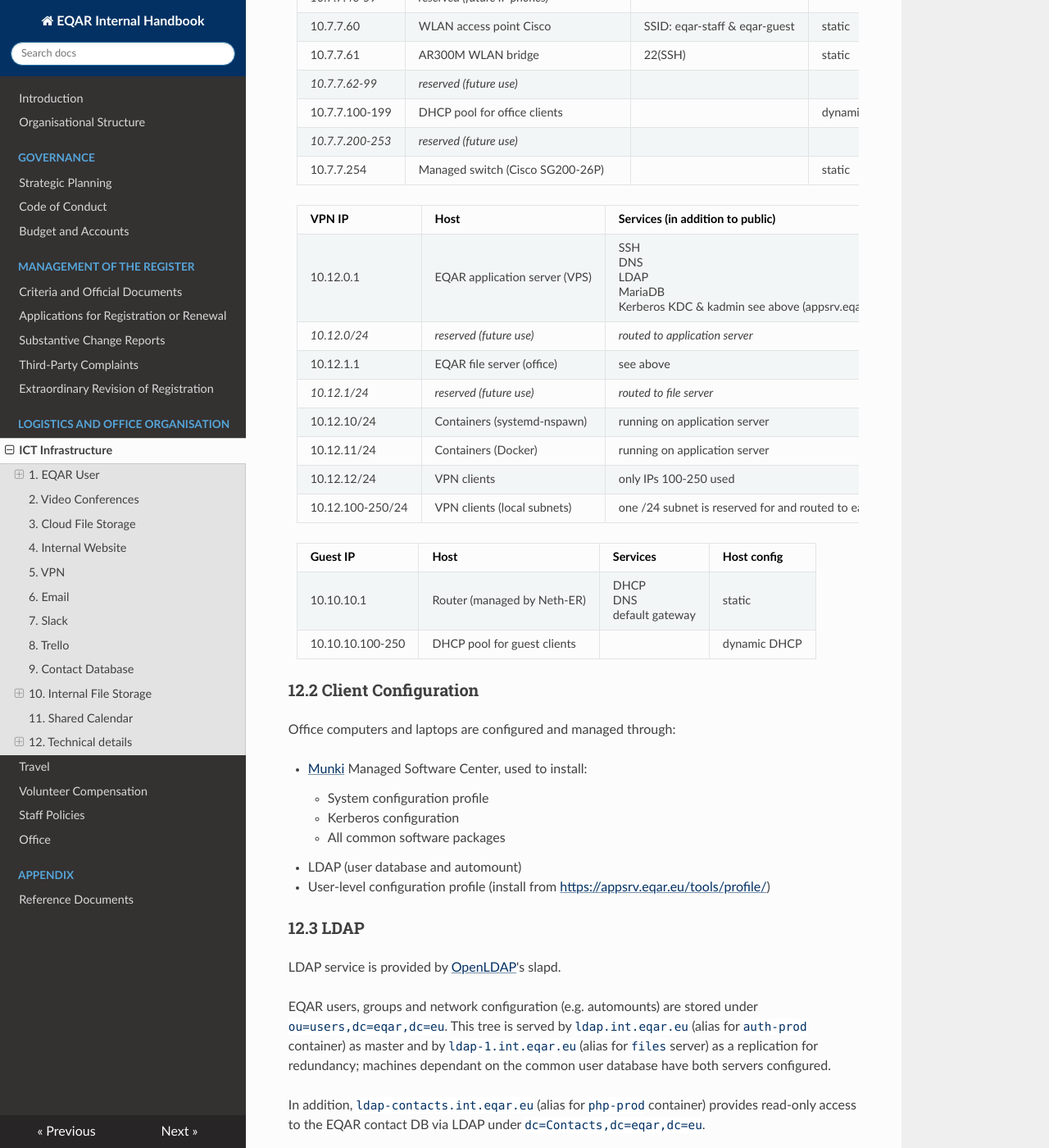
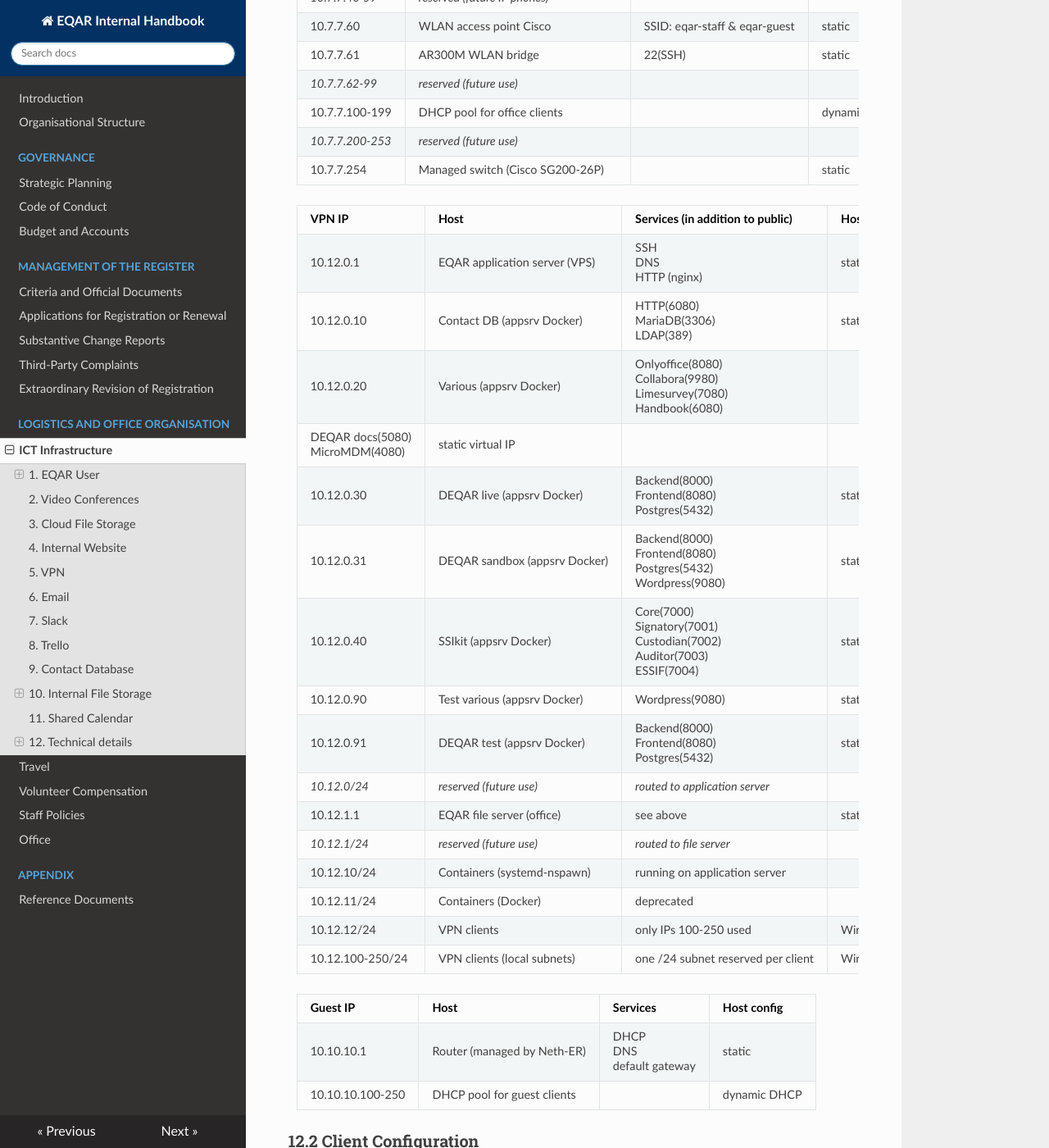
Before and after one commit to EQAR/internal-handbook, an MkDocs documentation site: the page built from docs/admin-it.md, in a window 1280 px wide and 1400 px high, scrolled down 15731 px. Shown: the whole window at 82% size. Built offline with MkDocs 1.6.1, drawn with Linux system fonts in a browser that asks for light colours; nearby versions of some CDN libraries.

Commit message:
update IP address table & chart

```diff
--- a/docs/admin-it.md
+++ b/docs/admin-it.md
@@ -454,14 +454,22 @@ The following tables summarise the statically and dynamically assigned IP addres
 
 | VPN IP            | Host                          | Services (in addition to public)                                                          | Host config       |
 | ----------------- | ----------------------------- | ----------------------------------------------------------------------------------------- | ----------------- |
-| 10.12.0.1         | EQAR application server (VPS) | SSH<br />DNS<br />LDAP<br />MariaDB<br />Kerberos KDC & kadmin see above (appsrv.eqar.eu) | static            |
+| 10.12.0.1         | EQAR application server (VPS) | SSH<br />DNS<br />HTTP (nginx)                                                            | static            |
+| 10.12.0.10        | Contact DB (appsrv Docker)    | HTTP(6080)<br />MariaDB(3306)<br />LDAP(389)                                              | static virtual IP |
+| 10.12.0.20        | Various (appsrv Docker)       | Onlyoffice(8080)<br />Collabora(9980)<br />Limesurvey(7080)<br />Handbook(6080)<br />
+                                                      DEQAR docs(5080)<br />MicroMDM(4080)                                                      | static virtual IP |
+| 10.12.0.30        | DEQAR live (appsrv Docker)    | Backend(8000)<br />Frontend(8080)<br />Postgres(5432)                                     | static virtual IP |
+| 10.12.0.31        | DEQAR sandbox (appsrv Docker) | Backend(8000)<br />Frontend(8080)<br />Postgres(5432)<br />Wordpress(9080)                | static virtual IP |
+| 10.12.0.40        | SSIkit (appsrv Docker)        | Core(7000)<br />Signatory(7001)<br />Custodian(7002)<br />Auditor(7003)<br />ESSIF(7004)  | static virtual IP |
+| 10.12.0.90        | Test various (appsrv Docker)  | Wordpress(9080)                                                                           | static virtual IP |
+| 10.12.0.91        | DEQAR test (appsrv Docker)    | Backend(8000)<br />Frontend(8080)<br />Postgres(5432)                                     | static virtual IP |
 | _10.12.0/24_      | _reserved (future use)_       | _routed to application server_                                                            |                   |
-| 10.12.1.1         | EQAR file server (office)     | see above                                                                                  | static           |
+| 10.12.1.1         | EQAR file server (office)     | see above                                                                                 | static            |
 | _10.12.1/24_      | _reserved (future use)_       | _routed to file server_                                                                   |                   |
 | 10.12.10/24       | Containers (systemd-nspawn)   | running on application server                                                             |                   |
-| 10.12.11/24       | Containers (Docker)           | running on application server                                                             |                   |
-| 10.12.12/24       | VPN clients                   | only IPs 100-250 used                                                                     |                   |
-| 10.12.100-250/24  | VPN clients (local subnets)   | one /24 subnet is reserved for and routed to each client                                  |                   |
+| 10.12.11/24       | Containers (Docker)           | deprecated                                                                                |                   |
+| 10.12.12/24       | VPN clients                   | only IPs 100-250 used                                                                     | WireGuard         |
+| 10.12.100-250/24  | VPN clients (local subnets)   | one /24 subnet reserved per client                                                        | WireGuard / local |
 
 | Guest IP          | Host                          | Services                              | Host config   |
 | ----------------- | ----------------------------- | ------------------------------------- | ------------- |
```
Also changed, not shown: docs/img/Chart_EQAR-network.svg.
